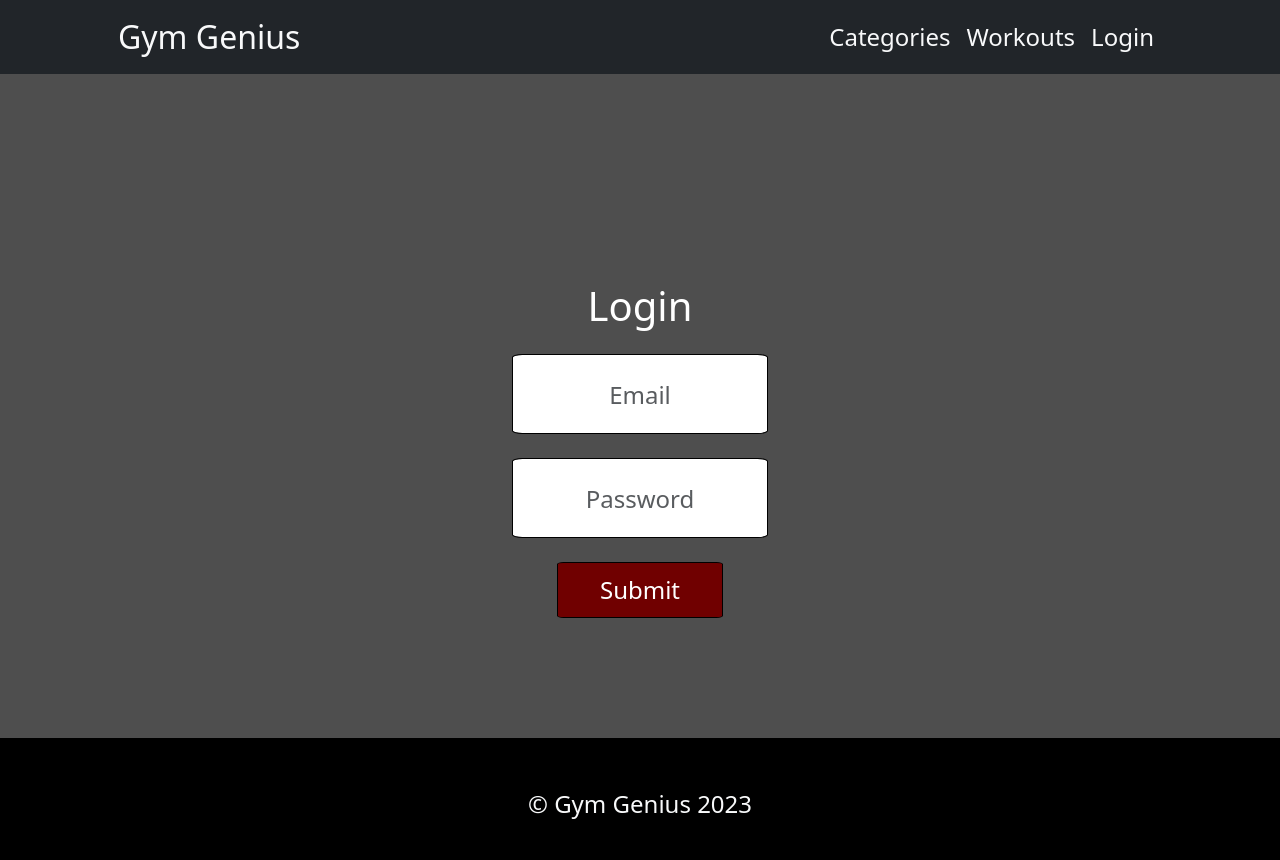
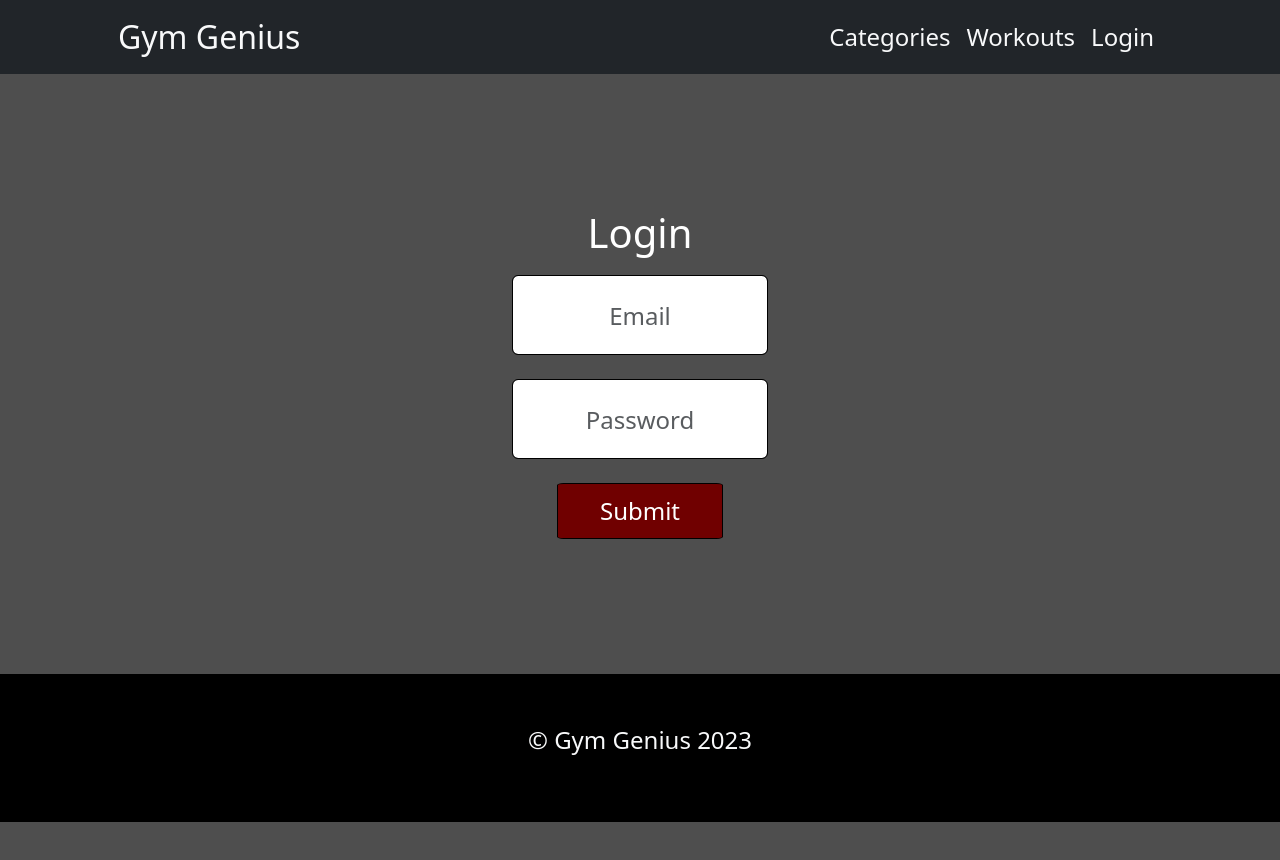
Before and after one commit to jonathanjjolsen/gym-genius, a React (Create React App) app in the folder client/: page /Login in a window 1280 px wide. Shown: the top 860 px of the page. After the commit the page ends 822 px from the top, so only its background shows below. Built offline with nearby package versions, Linux system fonts and the light colour scheme.

Commit message:
login styled and implement formik

```diff
--- a/client/package.json
+++ b/client/package.json
@@ -9,12 +9,13 @@
     "@testing-library/react": "^11.2.2",
     "@testing-library/user-event": "^12.5.0",
     "bootstrap": "^5.3.1",
+    "formik": "^2.4.3",
     "graphql": "^15.4.0",
+    "jwt-decode": "^2.2.0",
     "react": "^17.0.1",
     "react-dom": "^17.0.1",
     "react-router-dom": "^6.2.1",
-    "react-scripts": "5.0.1",
-    "jwt-decode": "^2.2.0"
+    "react-scripts": "5.0.1"
   },
   "scripts": {
     "start": "react-scripts start",
--- a/client/src/Components/Navbar.js
+++ b/client/src/Components/Navbar.js
@@ -1,18 +1,15 @@
 import React, { useEffect } from 'react';
 import { Link } from 'react-router-dom';
-
+import Auth from '../pages/utils/auth';
 const Navbar = () => {
 
   //TODO: check for log in on load
-  useEffect(() => {
+  // useEffect(() => {
 
-  }, [])
-
-  //temporary conditional data until we can use token or session data
-  let loggedIn = false
+  // }, [])
 
   // if not logged in, display the login link
-  return (!loggedIn ?
+  return (!Auth.loggedIn() ?
     <nav className="navbar navbar-expand-lg navbar-dark bg-dark py-2 " id="mainNav">
       <div className="container px-4 px-lg-5">
         <Link to="/" className='text-decoration-none navbar-brand text-light fs-2' href="#page-top">
--- a/client/src/pages/Login.js
+++ b/client/src/pages/Login.js
@@ -1,36 +1,41 @@
 import React, { useState } from 'react';
 import { Link } from 'react-router-dom';
+import { useFormik } from 'formik';
 
 
 function Login() {
 
+  //form hander for login form
+  const formik = useFormik({
+    initialValues: {
+      email: '',
+      password: '',
+    },
+    //form submission handler
+    onSubmit: async values => {
+      try {
+        // TODO: submit api call to login user
+      } catch (error) {
+        console.log(error)
+      }
+    },
+  });
+
 
   return (
     <div id="LoginPage">
-      <h1 className="my-4">Login</h1>
-
-      <div className="form-group">
-        <input className="form-control"
-
-          placeholder="Email"
-          name="email"
-          type="email"
-        // value={email}
-        // onChange={handleChange}
-        />
-      </div>
-
-      <div className="form-group">
-        <input className="form-control"
-
-          placeholder="Password"
-          name="pwd"
-          type="password"
-        // value={password}
-        // onChange={handleChange}
-        />
-      </div>
-      <button type="submit" className="btn btn-primary ">Submit</button>
+      <h1 className="my-">Login</h1>
+      <form onSubmit={formik.handleSubmit}>
+        <div className="form-group mx-auto text-center">
+          <input type="email" required className="form-control rounded text-center mx-auto" id="email" placeholder="Email" onChange={formik.handleChange} values={formik.values.email} />
+        </div>
+        <div className="form-group mx-auto text-center">
+          <input type="password" required className="form-control rounded text-center mx-auto" id="password" placeholder="Password" onChange={formik.handleChange} values={formik.values.password} />
+        </div>
+        <div className='mx-auto text-center'>
+          <button type="submit" className="btn btn-primary text-center mx-auto">Submit</button>
+        </div>
+      </form>
     </div>
   );
 }
--- a/client/src/pages/homepage.css
+++ b/client/src/pages/homepage.css
@@ -75,7 +75,6 @@ body {
     align-items: center;
     margin-left: 30%;
     margin-right: 30%;
-    margin-top: 5%;
     padding: 5%;
     height: 75vh;
 
```
